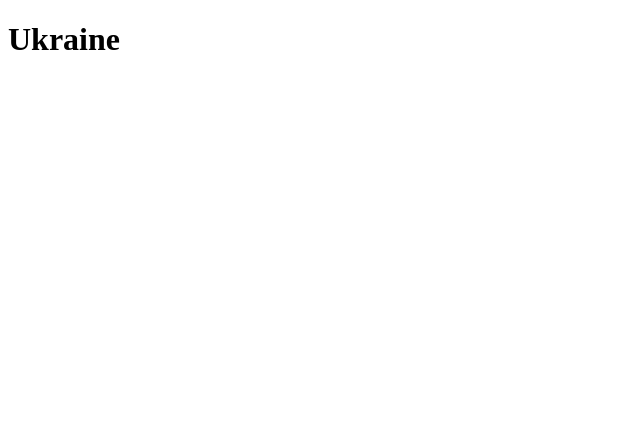
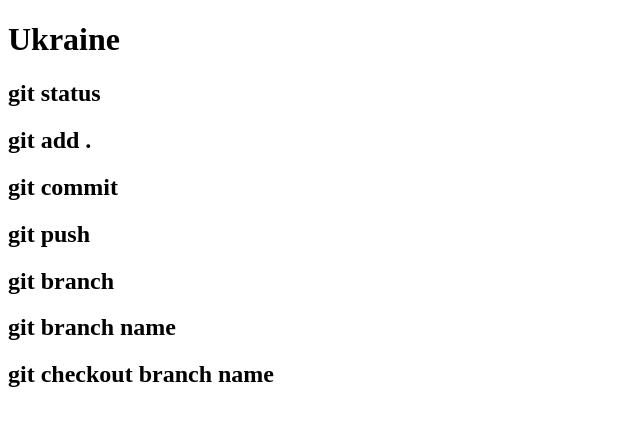
Before and after one commit to VolodymyrZazuliak/lesson18, a plain HTML site: page index.html in a window 1280 px wide. Shown: the whole page, without its empty margins (0-640 px from the left). Drawn offline with Linux system fonts and the light colour scheme.

Commit message:
add command list

```diff
--- a/index.html
+++ b/index.html
@@ -8,6 +8,15 @@
 </head>
 <body>
     <h1>Ukraine</h1>
+    <h2>git status</h2>
+    <h2>git add .</h2>
+    <h2>git commit</h2>
+    <h2>git push</h2>
+    <h2>git branch</h2>
+    <h2>git branch name</h2>
+    <h2>git checkout branch name</h2>
+
+
 
 </body>
 </html>
```
